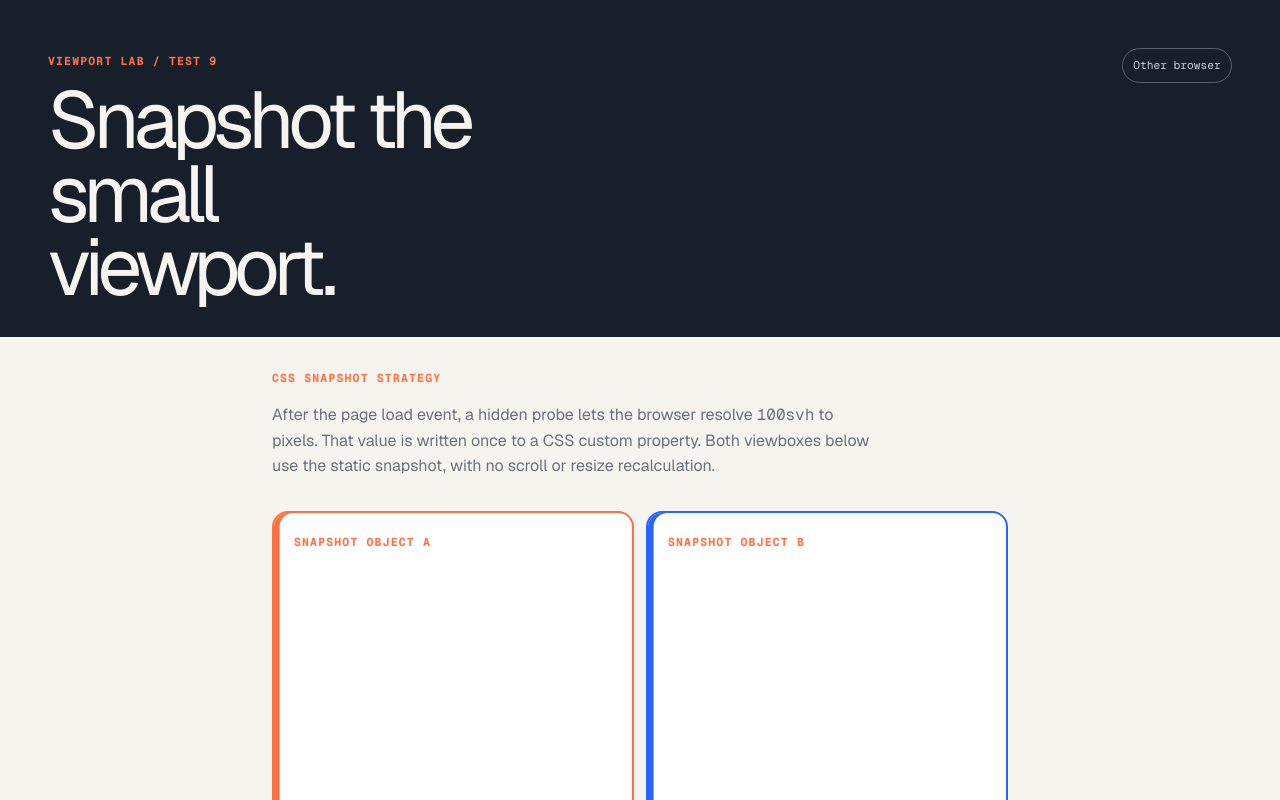
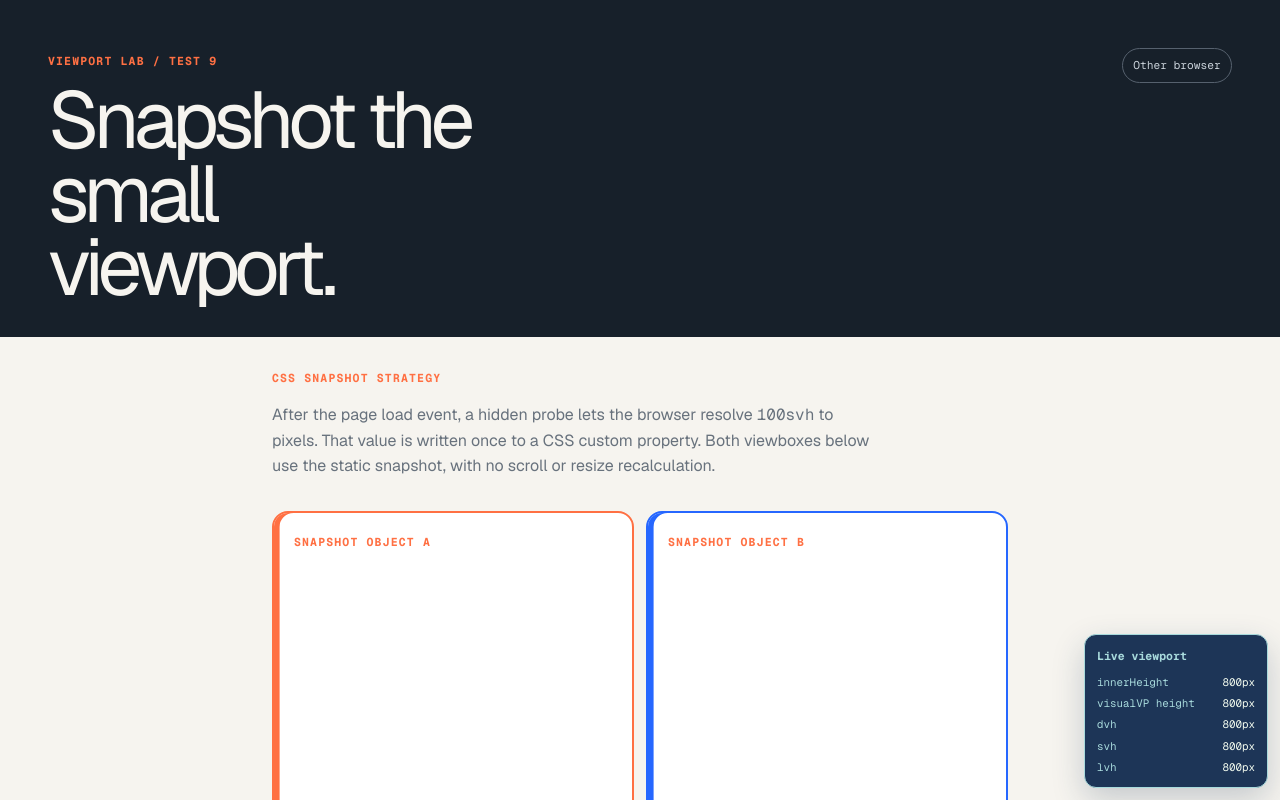
Before and after one commit to serdarahmanov/layout-test, a Next.js app: page /test-9 in a window 1280 px wide. Shown: the top 800 px of the page. Built offline with nearby package versions, Linux system fonts and the light colour scheme.

Commit message:
Add live viewport HUD to static svh snapshot test

```diff
--- a/app/svh-snapshot-test.tsx
+++ b/app/svh-snapshot-test.tsx
@@ -1,6 +1,7 @@
 "use client";
 
 import { useEffect, useRef, useState, type CSSProperties } from "react";
+import ViewportHud from "./viewport-hud";
 import styles from "./svh-snapshot-test.module.css";
 
 type Snapshot = { time: string; svh: number };
@@ -56,6 +57,7 @@ export default function SvhSnapshotTest() {
         {!snapshot ? <p>Waiting for the page to finish loading...</p> : <div className={styles.tableWrap}><table><thead><tr><th>Time</th><th>Source</th><th>Snapshot</th></tr></thead><tbody><tr><td>{snapshot.time}</td><td>100svh CSS probe</td><td>{snapshot.svh}px</td></tr></tbody></table></div>}
       </section>
       <div className={styles.scrollZone} aria-hidden="true">Scroll slowly to move the iOS toolbar. The two objects should keep their initial height.</div>
+      <ViewportHud />
     </main>
   );
 }
```
